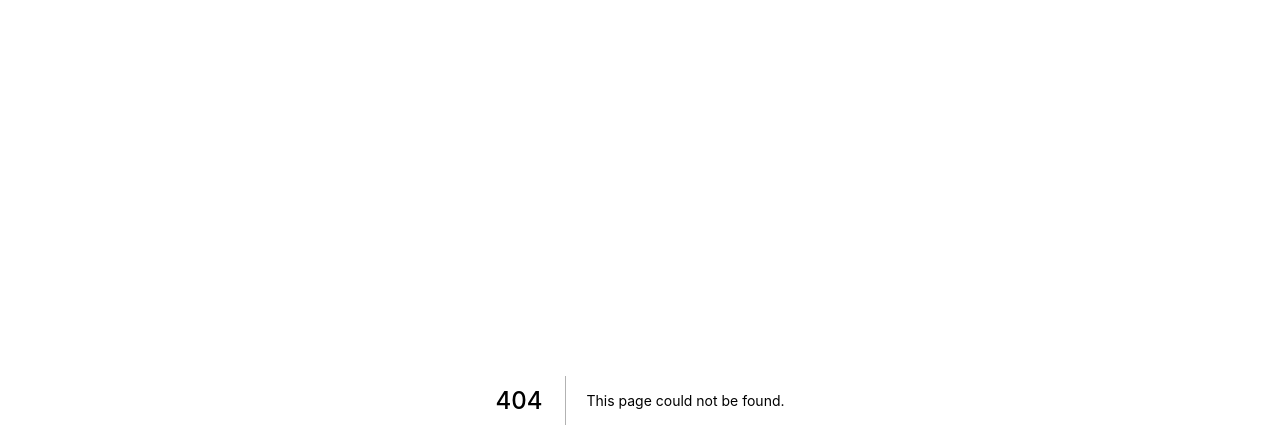
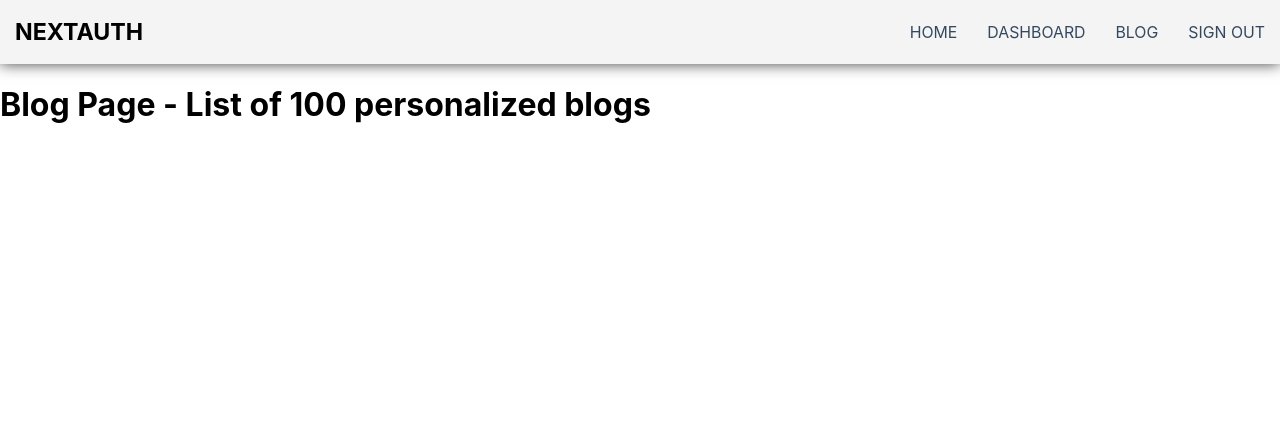
Before and after one commit to rmptf/notcher, a Next.js app: page /blog in a window 1280 px wide. Before the commit this address had no page. Shown: the top 448 px of the page. Built offline with nearby package versions, Linux system fonts and the light colour scheme; no server answers; sample sign-in values are in the browser's storage.

Commit message:
feat: added next-auth authentication with mongo-adapter, implimented protected routes

```diff
--- /dev/null
+++ b/components/Navbar.css
@@ -0,0 +1,63 @@
+ul {
+  margin: 0;
+  padding: 0;
+  list-style: none;
+}
+
+h2,
+h3,
+a {
+  color: #34495e;
+}
+
+a {
+  text-decoration: none;
+}
+
+.logo {
+  margin: 0;
+  font-size: 1.45em;
+}
+
+.main-nav {
+  display: flex;
+  margin-top: 5px;
+}
+
+.logo a,
+.main-nav a {
+  padding: 10px 15px;
+  text-transform: uppercase;
+  text-align: center;
+  display: block;
+}
+
+.main-nav a {
+  color: #34495e;
+  font-size: 0.99em;
+}
+
+.main-nav a:hover {
+  color: #718daa;
+}
+
+.header {
+  display: flex;
+  justify-content: space-between;
+  padding-top: 0.5em;
+  padding-bottom: 0.5em;
+  background-color: #f4f4f4;
+  -webkit-box-shadow: 0px 0px 14px 0px rgba(0, 0, 0, 0.75);
+  -moz-box-shadow: 0px 0px 14px 0px rgba(0, 0, 0, 0.75);
+  box-shadow: 0px 0px 14px 0px rgba(0, 0, 0, 0.75);
+}
+
+.loading {
+  opacity: 0;
+  transition: all 0.2s ease-in;
+}
+
+.loaded {
+  opacity: 1;
+  transition: all 0.2s ease-in;
+}
--- /dev/null
+++ b/components/Navbar.js
@@ -0,0 +1,66 @@
+import { signIn, signOut, useSession } from 'next-auth/react';
+import Link from 'next/link';
+
+export default function Navbar() {
+  const { data: session, status } = useSession();
+  //  Unsure why all console logs render twice in general and 4 times in this File.
+  //   console.log('session => ', session);
+  //   console.log('status => ', status);
+
+  return (
+    <nav className="header">
+      <h1 className="logo">
+        <a href="#">NextAuth</a>
+      </h1>
+      {/* Could never understant how useSession stops flickering */}
+      {/* https://www.youtube.com/watch?v=ae8lxOOhOtY&list=PLC3y8-rFHvwgC9mj0qv972IO5DmD-H0ZH&index=73 */}
+      <ul className={'main-nav'}>
+        <li>
+          <Link href="/">
+            <a>Home</a>
+          </Link>
+        </li>
+        {session && status !== 'unauthenticated' && (
+          <li>
+            <Link href="/dashboard">
+              <a>Dashboard</a>
+            </Link>
+          </li>
+        )}
+        <li>
+          <Link href="/blog">
+            <a>Blog</a>
+          </Link>
+        </li>
+        {!session && status !== 'authenticated' && (
+          <li>
+            <Link href="/api/auth/signin">
+              <a
+                onClick={(e) => {
+                  e.preventDefault();
+                  signIn('github');
+                }}
+              >
+                Sign In
+              </a>
+            </Link>
+          </li>
+        )}
+        {session && status !== 'unauthenticated' && (
+          <li>
+            <Link href="/api/auth/signout">
+              <a
+                onClick={(e) => {
+                  e.preventDefault();
+                  signOut();
+                }}
+              >
+                Sign Out
+              </a>
+            </Link>
+          </li>
+        )}
+      </ul>
+    </nav>
+  );
+}
--- /dev/null
+++ b/lib/mongodb.js
@@ -0,0 +1,33 @@
+// This approach is taken from https://github.com/vercel/next.js/tree/canary/examples/with-mongodb
+import { MongoClient } from 'mongodb';
+
+const uri = process.env.MONGODB_URI;
+const options = {
+  useUnifiedTopology: true,
+  useNewUrlParser: true,
+};
+
+let client;
+let clientPromise;
+
+if (!process.env.MONGODB_URI) {
+  throw new Error('Please add your Mongo URI to .env.local');
+}
+
+if (process.env.NODE_ENV === 'development') {
+  // In development mode, use a global variable so that the value
+  // is preserved across module reloads caused by HMR (Hot Module Replacement).
+  if (!global._mongoClientPromise) {
+    client = new MongoClient(uri, options);
+    global._mongoClientPromise = client.connect();
+  }
+  clientPromise = global._mongoClientPromise;
+} else {
+  // In production mode, it's best to not use a global variable.
+  client = new MongoClient(uri, options);
+  clientPromise = client.connect();
+}
+
+// Export a module-scoped MongoClient promise. By doing this in a
+// separate module, the client can be shared across functions.
+export default clientPromise;
--- a/package.json
+++ b/package.json
@@ -18,6 +18,8 @@
     "build-storybook": "build-storybook"
   },
   "dependencies": {
+    "@next-auth/mongodb-adapter": "^1.1.1",
+    "mongodb": "^4.11.0",
     "next": "12.3.1",
     "next-auth": "^4.15.0",
     "react": "18.2.0",
--- a/pages/_app.js
+++ b/pages/_app.js
@@ -1,7 +1,20 @@
+import { SessionProvider } from 'next-auth/react';
+import Navbar from '../components/Navbar';
+import '../components/Navbar.css';
 import '../styles/globals.css';
 
-export default function MyApp({ Component, pageProps }) {
+export default function MyApp({
+  Component,
+  pageProps: { session, ...pageProps },
+}) {
   const getLayout = Component.getLayout || ((page) => page);
 
-  return getLayout(<Component {...pageProps} />);
+  // return getLayout(<Component {...pageProps} />);
+
+  return getLayout(
+    <SessionProvider session={session}>
+      <Navbar />
+      <Component {...pageProps} />
+    </SessionProvider>
+  );
 }
--- /dev/null
+++ b/pages/api/auth/[...nextauth].js
@@ -0,0 +1,26 @@
+import { MongoDBAdapter } from '@next-auth/mongodb-adapter';
+import NextAuth from 'next-auth';
+import GithubProvider from 'next-auth/providers/github';
+import clientPromise from '../../../lib/mongodb';
+
+export const authOptions = {
+  providers: [
+    GithubProvider({
+      clientId: process.env.GITHUB_ID,
+      clientSecret: process.env.GITHUB_SECRET,
+    }),
+  ],
+
+  theme: {
+    colorScheme: 'light',
+  },
+
+  adapter: MongoDBAdapter(clientPromise),
+  session: { strategy: 'jwt' },
+  jwt: {
+    secret: process.env.NEXTAUTH_JWT_SECRET,
+  },
+  secret: process.env.NEXTAUTH_SECRET,
+};
+
+export default NextAuth(authOptions);
--- /dev/null
+++ b/pages/api/test-session.js
@@ -0,0 +1,29 @@
+import { unstable_getServerSession } from 'next-auth/next';
+import { authOptions } from './auth/[...nextauth]';
+export default async (req, res) => {
+  const session = await unstable_getServerSession(req, res, authOptions);
+  if (session) {
+    res.send({
+      content:
+        'This is protected content. You can access this content because you are signed in.',
+      session,
+    });
+  } else {
+    res.send({
+      error:
+        'You must be signed in to view the protected content on this page.',
+    });
+  }
+};
+
+// import { authOptions } from './auth/[...nextauth]';
+// // import { getSession } from 'next-auth/react';
+// // const handler = async (req, res) => {
+//   // const session = await getSession({ req });
+//   if (!session) {
+//     res.status(401).json({ error: 'Unauthenticated user' });
+//   } else {
+//     res.status(200).json({ content: 'Success', session });
+//   }
+// };
+// // export default handler;
--- /dev/null
+++ b/pages/blog.js
@@ -0,0 +1,30 @@
+import { getSession } from 'next-auth/react';
+
+function Blog({ blogsdata }) {
+  return <h1>Blog Page - {blogsdata}</h1>;
+}
+
+export default Blog;
+
+export async function getServerSideProps(context) {
+  const session = await getSession(context);
+
+  if (!session) {
+    return {
+      redirect: {
+        //Tutorial recomends using an env var instead of hardcoding url
+        destination: `/api/auth/signin?callbackUrl=http://localhost:3000/blog`,
+        premanent: false,
+      },
+    };
+  }
+
+  // console.log(session);
+  return {
+    props: {
+      blogsdata: session
+        ? 'List of 100 personalized blogs'
+        : 'List of free blogs',
+    },
+  };
+}
--- a/pages/index.js
+++ b/pages/index.js
@@ -1,3 +1,4 @@
+import { useSession } from 'next-auth/react';
 import CatCard from '../components/cards/cat/CatCard';
 import { mockCatCardProps } from '../components/cards/cat/CatCard.mocks';
 import PrimaryLayout from '../components/layouts/primary/PrimaryLayout';
@@ -5,9 +6,12 @@ import SidebarLayout from '../components/layouts/sidebar/SidebarLayout';
 import styles from '../styles/Home.module.css';
 
 export default function Home() {
+  const { data: session, status } = useSession();
+
   return (
     <section className={styles.main}>
       <h1 className={styles.title}>
+        {session ? `${session.user.name}, ` : ''}
         Welcome to <a href="https://nextjs.org">Next.js!</a>
       </h1>
       <CatCard {...mockCatCardProps.base} />
```
Also changed, not shown: pages/api/auth/[...nextuath].js (deleted, +0 -13 lines), pages/dashboard.js (added, +20 -0 lines), architecture.txt, 2 other files (tests, documents, lock files or other folders).
